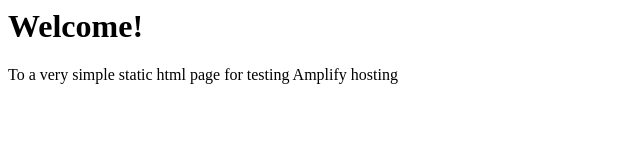
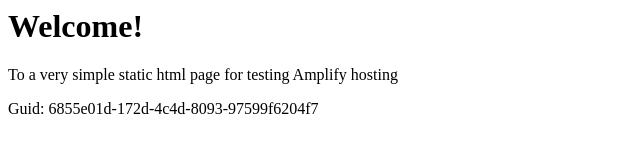
Before and after one commit to aws-aemilia-iad/Github-PR-Commit-Integration-Test-DoNotTouch-Gith-P5X5MO5I-v1-prod-us-east-1, a website: page src/index.html in a window 1280 px wide. Shown: the whole page, without its empty margins (0-640 px from the left). Drawn offline with Linux system fonts and the light colour scheme.

Commit message:
commit from integ tests

```diff
--- a/src/index.html
+++ b/src/index.html
@@ -1,3 +1,5 @@
+
+
 <html lang="en">
 
 <head>
@@ -10,6 +12,6 @@
 <body>
     <h1>Welcome!</h1>
     <p>To a very simple static html page for testing Amplify hosting</p>
-</body>
+    <p>Guid: 6855e01d-172d-4c4d-8093-97599f6204f7</p></body>
 
 </html>
```
